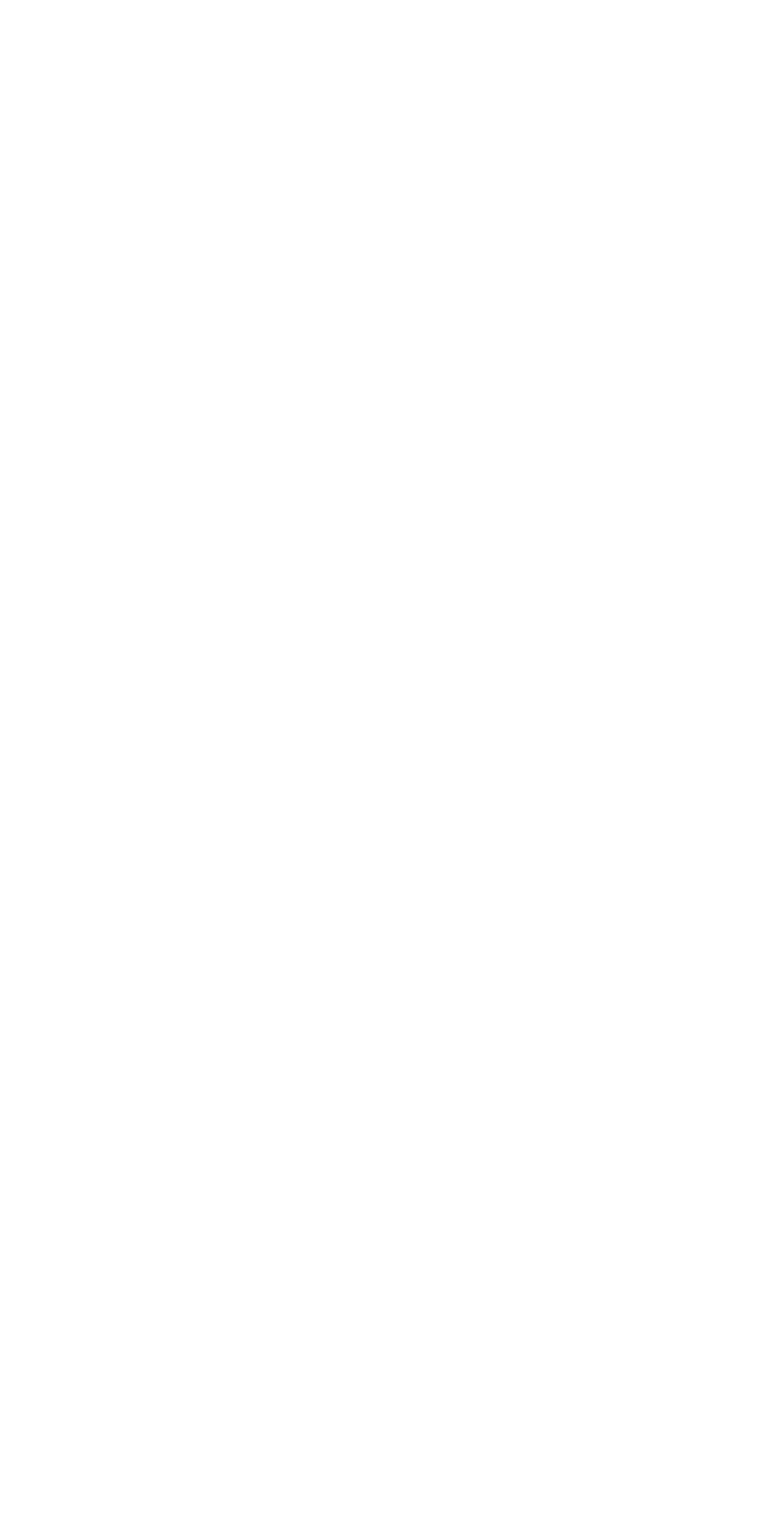
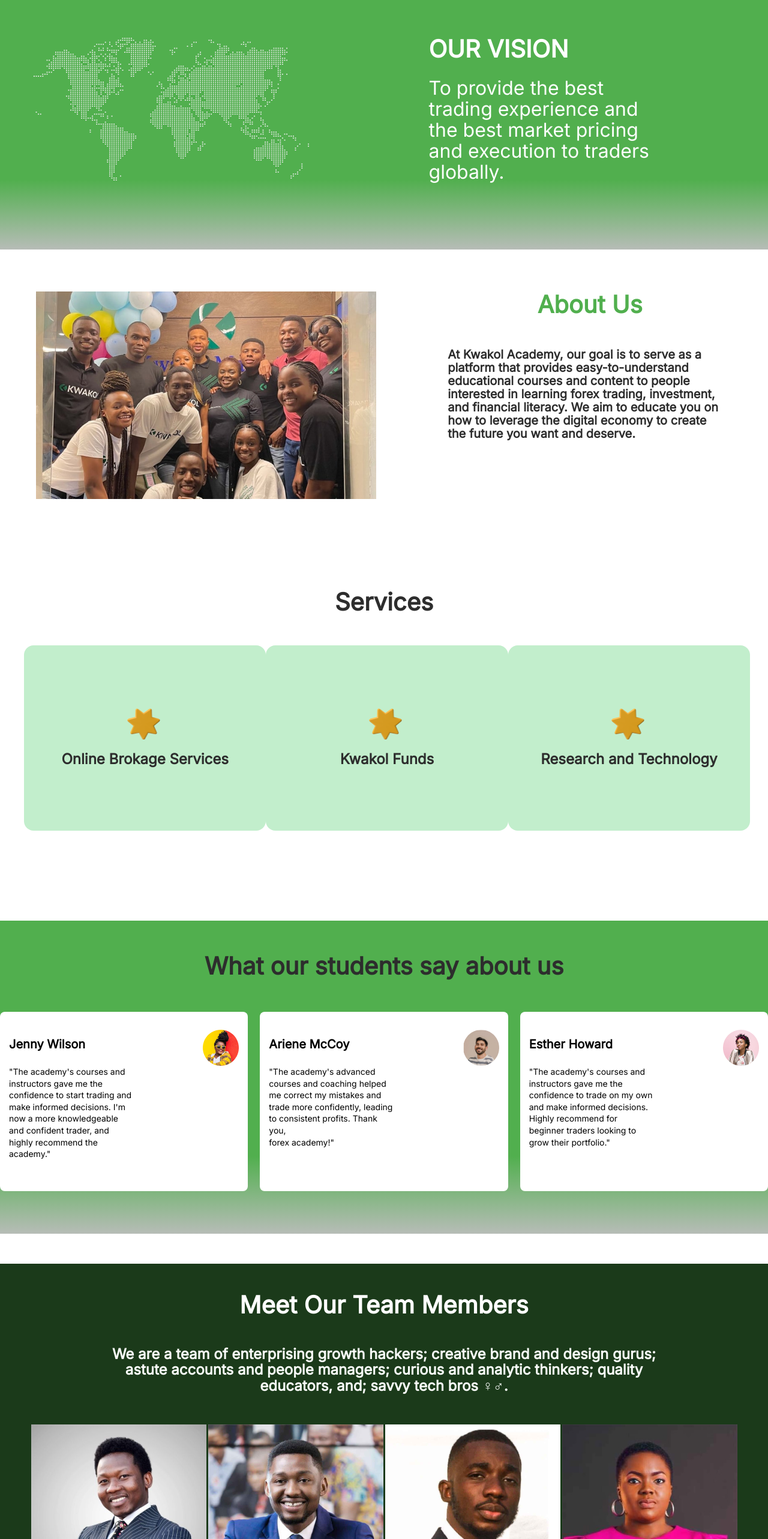
Before and after one commit to Ghiftee/wtf-kwakol-academy, a React (Create React App) app: page /wtf-kwakol-academy/about in a window 1280 px wide. Shown: the part 220-2786 px from the top of the page at 60% size. Before the commit the page ends 800 px from the top, so only its background shows below. Built offline with nearby package versions, Linux system fonts and the light colour scheme.

Commit message:
Create and style about page

```diff
--- a/src/components/pages/about/About.css
+++ b/src/components/pages/about/About.css
@@ -0,0 +1,156 @@
+.vision{
+    background: linear-gradient(#51af4e 75.2% , rgba(16, 35, 16, 0.3012));
+    height: 468px;
+    display: flex;
+    gap: 200px;
+    justify-content: center;
+    align-items: center;
+}
+
+.map-img{
+    width: 459px;
+    height: 238px;
+    margin-left: -127px;
+}
+
+.vision-title{
+    width: 236px;
+    height: 44px;
+    font-size: 40px;
+    font-weight: var(--primaryFontWeight);
+    line-height: 44px;
+    color: white;
+    margin-bottom: 25px;
+}
+
+.vision-statement{
+    color: white;
+    width: 383px;
+    height: 176px;
+    font-size: 32px;
+    line-height: 35.2px;
+}
+
+.about-us {
+    display: flex;
+    justify-content: space-around;
+    margin: 70px 0 150px;
+}
+
+.about-us-img{
+    width: 567px;
+    height: 346px;
+}
+
+.about-us-text-section-h3{
+    text-align: center;
+    height: 44px;
+    font-size: 40px;
+    font-weight: var(--primaryFontWeight);
+    color: var(--primaryColor);
+    line-height: 44px;
+    margin-bottom: 50px;
+}
+
+.about-us-text-section-text{
+    width: 474px;
+    height: 176px;
+    font-size: 20px;
+    font-weight: 600;
+    line-height: 22px;
+    color: var(--secondaryColor);
+}
+
+.services-title{
+    text-align: center;
+    font-size: 40px;
+    color: var(--secondaryColor);
+    font-weight: var(--primaryFontWeight);
+    line-height: 44px;
+}
+
+.services-section{
+    display: flex;
+    justify-content: space-around;
+    margin: 50px 30px 150px 40px;
+}
+
+.service-section-group{
+    display: flex;
+    flex-direction: column;
+    align-items: center;
+    justify-content: center;
+    width: 392px;
+    height: 261px;
+    background-color: #c2eecc;
+    border-radius: 16px;
+    padding: 24px 17px;
+}
+
+.services-img{
+    width: 161px;
+    height: 52px;
+    margin-bottom: 20px;
+}
+
+.service-section-p{
+    height: 27px;
+    font-size: 24px;
+    font-weight: var(--primaryFontWeight);
+    color: var(--secondaryColor);
+    line-height: 26.4px;
+}
+
+.team{
+    height: 675px;
+    margin: 50px 0 100px;
+    background-color: #1b3a1a;
+}
+
+.team-intro-p1{
+    text-align: center;
+    color: #fff;
+    height: 44px;
+    padding: 47px;
+    font-size: 40px;
+    font-weight: var(--primaryFontWeight);
+    line-height: 44px;
+}
+
+.team-intro-p2{
+    text-align: center;
+    height: 80px;
+    font-size: 24px;
+    font-weight: var(--primaryFontWeight);
+    line-height: 26.4px;
+    color: #f8fbf8;
+}
+
+.team-leads{
+    display: flex;
+    justify-content: space-around;
+    margin: 50px;
+}
+
+.team-leads-img{
+    width: 292px;
+    height: 292px;
+}
+
+.team-leads-names{
+    height: 36px;
+    font-size: 32px;
+    font-weight: var(--primaryFontWeight);
+    line-height: 35.2px;
+    text-align: center;
+    color: #fff;
+}
+
+.team-leads-position{
+    height: 22px;
+    font-size: 20px;
+    font-weight: 600;
+    line-height: 22px;
+    color: var(--primaryColor);
+    text-align: center;
+}
--- a/src/components/pages/about/About.jsx
+++ b/src/components/pages/about/About.jsx
@@ -1,8 +1,102 @@
 import React from 'react'
+import Navbar from '../../navbar/Navbar';
+import Maps from '../../../images/map.png';
+import KwakolCommunity from '../../../images/kwakol-community.png';
+import Star from '../../../images/star.png';
+import Yakubu from '../../../images/yakubu.png';
+import Joseph from '../../../images/joseph.png';
+import Bashir from '../../../images/bashir.png';
+import Titilayo from '../../../images/titilayo.png';
+import Reviews from '../home/Reviews';
+import Footer from '../home/Footer';
+import './About.css';
 
 function About() {
   return (
-    <div>About</div>
+    <div>
+      <Navbar />
+      <section className='vision'>
+        <section className='map-img'>
+          <img src={Maps} alt='map' />
+        </section>
+        <section>
+          <p className='vision-title'>OUR VISION</p>
+          <p className='vision-statement'>
+            To provide the best <br/>
+            trading experience and <br/>
+            the best market pricing <br/>
+            and execution to traders <br/>
+            globally.
+          </p>
+        </section>
+      </section>
+      <section className='about-us'>
+        <img src={KwakolCommunity} alt='people-of-kwakol' className='about-us-img'/>
+        <section className='about-us-text-section'>
+          <h3 className='about-us-text-section-h3'>About Us</h3>
+          <p className='about-us-text-section-text'>
+            At Kwakol Academy, our goal is to serve as a <br/>
+            platform that provides easy-to-understand <br/>
+            educational courses and content to people <br/>
+            interested in learning forex trading, investment, <br/>
+            and financial literacy. We aim to educate you on <br/>
+            how to leverage the digital economy to create <br/>
+            the future you want and deserve.
+          </p>
+        </section>
+      </section>
+      <section>
+        <p className='services-title'>Services</p>
+        <section className='services-section'>
+          <section className='service-section-group'>
+            <img src={Star} alt='star' className='services-img'/>
+            <p className='service-section-p'>Online Brokage Services</p>
+          </section>
+          <section className='service-section-group'>
+            <img src={Star} alt='star' className='services-img'/>
+            <p className='service-section-p'>Kwakol Funds</p>
+          </section>
+          <section className='service-section-group'>
+            <img src={Star} alt='star' className='services-img'/>
+            <p className='service-section-p'>Research and Technology</p>
+          </section>
+        </section>
+      </section>
+      <Reviews />
+      <section className='team'>
+        <section className='team-intro'>
+          <p className='team-intro-p1'>Meet Our Team Members</p>
+          <p className='team-intro-p2'>
+            We are a team of enterprising growth hackers; creative brand and design gurus; <br/>
+            astute accounts and people managers; curious and analytic thinkers; quality <br/>
+            educators, and; savvy tech bros ♀♂.
+          </p>
+        </section>
+        <section className='team-leads'>
+          <section>
+            <img src={Yakubu} alt='ceo' className='team-leads-img'/>
+            <p className='team-leads-names'>Yakubu Ishaku Teri</p>
+            <p className='team-leads-position'>C.E.O/Growth Lead</p>
+          </section>
+          <section>
+            <img src={Joseph} alt='coo' className='team-leads-img'/>
+            <p className='team-leads-names'>Joseph Ishaku</p>
+            <p className='team-leads-position'>C.O.O/Research Lead</p>
+          </section>
+          <section>
+            <img src={Bashir} alt='academy' className='team-leads-img'/>
+            <p className='team-leads-names'>Bashir Saine</p>
+            <p className='team-leads-position'>Academy</p>
+          </section>
+          <section>
+            <img src={Titilayo} alt='growth' className='team-leads-img'/>
+            <p className='team-leads-names'>Titilayo Akanji</p>
+            <p className='team-leads-position'>Growth</p>
+          </section>
+        </section>
+      </section>
+      <Footer />
+    </div>
   )
 }
 
--- a/src/index.js
+++ b/src/index.js
@@ -19,3 +19,4 @@ root.render(
 //The issue with hash router is that it gives a hash in the app path e.g localhost:3000/#/contact
 //To remove the hash so that it becomes localhost:3000/contact, we use browser router
 // According to chatGPT, using basename in the browserrouter component as used above should fix the 404 error
+//Using basename though adds the basename to your localhost path so it becomes localhost:3000/wtf-kwakol-academy/contact
```
